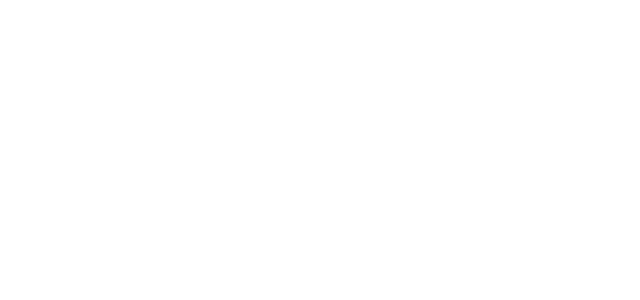
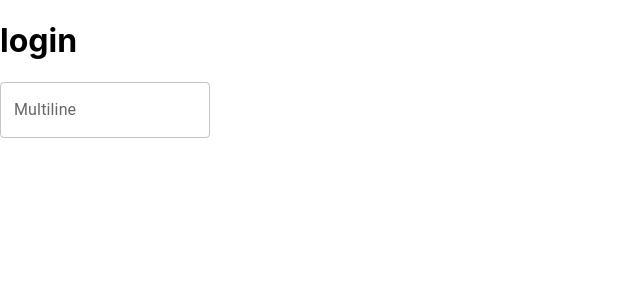
Before and after one commit to by9999/apponix-DreamProjects-dec-2022, a React (Create React App) app in the folder fullstack/frontend/library/ecommerce/flipkart/: page /login in a window 1280 px wide. Before the commit this address had no page. Shown: the top 300 px of the page, without its empty margins (0-640 px from the left). Built offline with nearby package versions, Linux system fonts and the light colour scheme.

Commit message:
we lernt about mui istallatin login page

```diff
--- a/fullstack/frontend/library/ecommerce/flipkart/package.json
+++ b/fullstack/frontend/library/ecommerce/flipkart/package.json
@@ -3,6 +3,10 @@
   "version": "0.1.0",
   "private": true,
   "dependencies": {
+    "@emotion/react": "^11.10.5",
+    "@emotion/styled": "^11.10.5",
+    "@fontsource/roboto": "^4.5.8",
+    "@mui/material": "^5.11.4",
     "@testing-library/jest-dom": "^5.16.5",
     "@testing-library/react": "^13.4.0",
     "@testing-library/user-event": "^13.5.0",
--- a/fullstack/frontend/library/ecommerce/flipkart/src/App.tsx
+++ b/fullstack/frontend/library/ecommerce/flipkart/src/App.tsx
@@ -1,5 +1,5 @@
 import { Myh1, Myh2 } from "./app/component"
-import { About, Contact, DifferntwaysToCallAfunction, Home } from "./app/pages"
+import { About, Contact, DifferntwaysToCallAfunction, Home, UserLogin } from "./app/pages"
 import {BrowserRouter as Router,Routes,Route} from 'react-router-dom'
 
 export const App = () => {
@@ -9,6 +9,7 @@
   <Route path="/about" element={<About/>}/>
   <Route path="/contact" element={<Contact/>}/>
   <Route path="/home" element={<Home/>}/>
+  <Route path="/login" element={<UserLogin/>}/>
   <Route path="/" element={<DifferntwaysToCallAfunction/>}/>
 </Routes>
     </Router>
--- a/fullstack/frontend/library/ecommerce/flipkart/src/app/pages/index.ts
+++ b/fullstack/frontend/library/ecommerce/flipkart/src/app/pages/index.ts
@@ -2,3 +2,4 @@
 export * from './about'
 export * from './home'
 export * from './contact'
+export * from './login'
--- /dev/null
+++ b/fullstack/frontend/library/ecommerce/flipkart/src/app/pages/login/UserLogin.tsx
@@ -0,0 +1,14 @@
+import { TextField } from "@mui/material"
+
+export const UserLogin:React.FC<{}>=()=>{
+    return <>
+    <h1>login</h1>
+    <TextField
+          id="outlined-multiline-flexible"
+          label="Multiline"
+          multiline
+          maxRows={4}
+        />
+
+    </>
+}
--- /dev/null
+++ b/fullstack/frontend/library/ecommerce/flipkart/src/app/pages/login/index.ts
@@ -0,0 +1 @@
+export * from './UserLogin'
```
Also changed, not shown: 1 other file (tests, documents, lock files or other folders).
